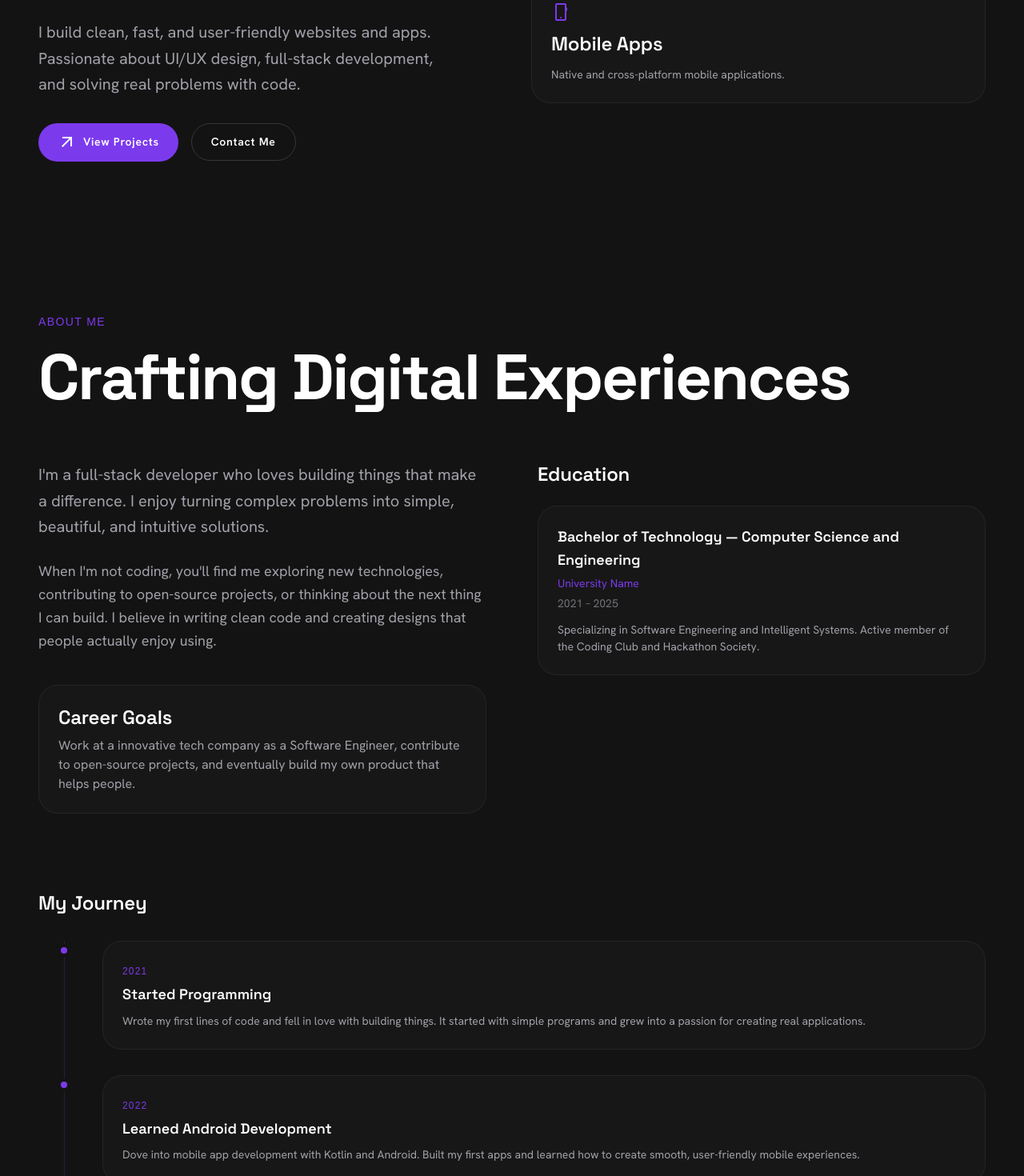
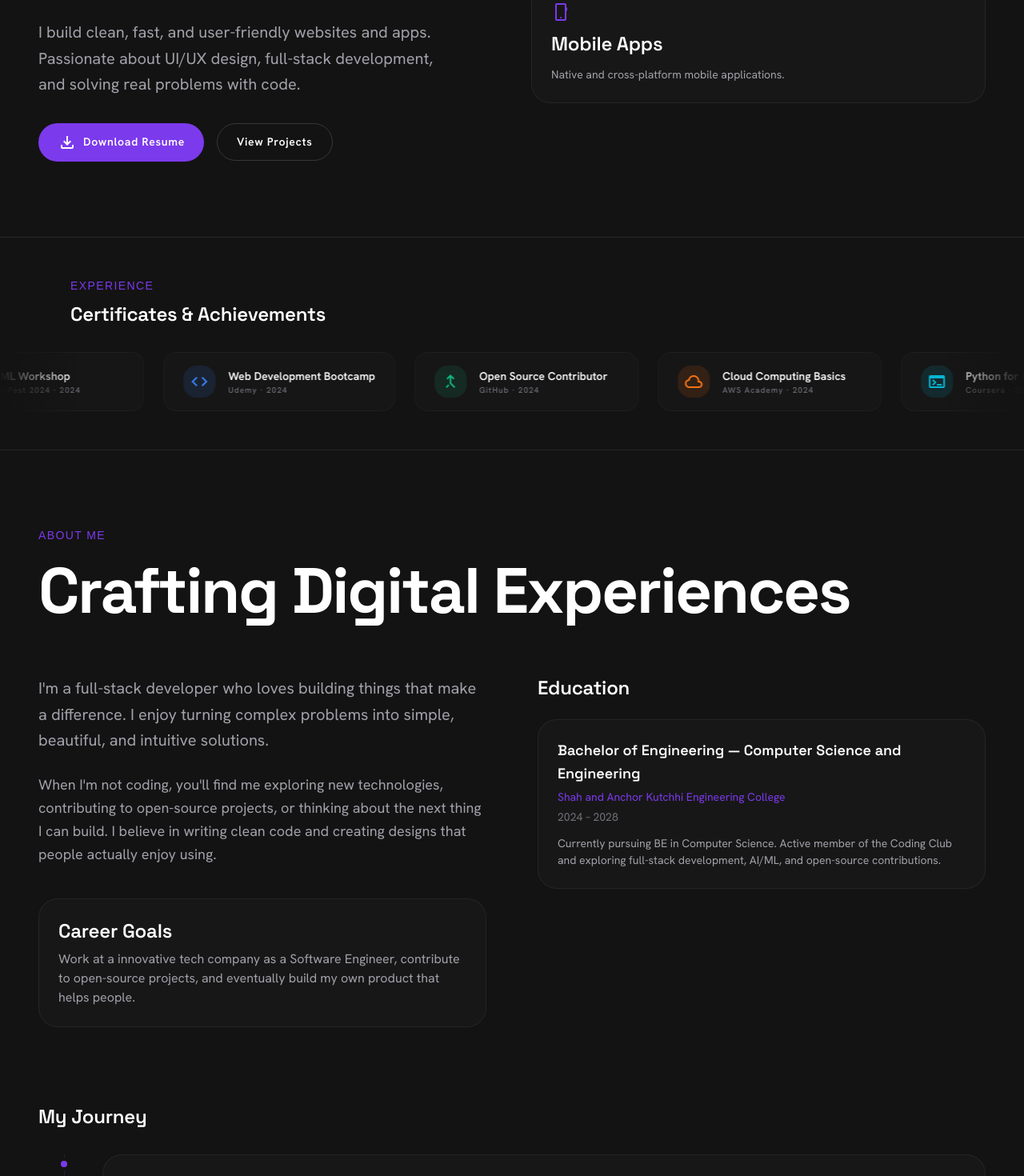
Before and after one commit to srushti-dedaniya/Portfolio, a Next.js app: page / in a window 1280 px wide. Shown: the part 504-1974 px from the top of the page at 80% size. Built offline with nearby package versions, Linux system fonts and the light colour scheme; a web font is replaced by a local one.

Commit message:
Add certificates marquee, project detail modal, update education/timeline

```diff
--- a/app/globals.css
+++ b/app/globals.css
@@ -191,6 +191,23 @@
   }
 }
 
+@keyframes scroll-left {
+  0% {
+    transform: translateX(0);
+  }
+  100% {
+    transform: translateX(-50%);
+  }
+}
+
 .scroll-reveal {
   animation: scroll-reveal 0.6s ease-out forwards;
 }
+
+.animate-scroll {
+  animation: scroll-left 30s linear infinite;
+}
+
+.animate-scroll:hover {
+  animation-play-state: paused;
+}
--- a/app/page.tsx
+++ b/app/page.tsx
@@ -1,4 +1,5 @@
 import Hero from "@/components/home/Hero";
+import CertificatesMarquee from "@/components/home/CertificatesMarquee";
 import AboutSection from "@/components/home/AboutSection";
 import ProjectsSection from "@/components/home/ProjectsSection";
 import ContactSection from "@/components/home/ContactSection";
@@ -7,6 +8,7 @@ export default function Home() {
   return (
     <>
       <Hero />
+      <CertificatesMarquee />
       <AboutSection />
       <ProjectsSection />
       <ContactSection />
--- /dev/null
+++ b/components/home/CertificatesMarquee.tsx
@@ -0,0 +1,54 @@
+"use client";
+
+import { certificates } from "@/data/certificates";
+
+export default function CertificatesMarquee() {
+  const items = [...certificates, ...certificates];
+
+  return (
+    <section className="py-12 overflow-hidden border-y border-border">
+      <div className="max-w-container-max mx-auto px-6 md:px-12 mb-8">
+        <span className="text-accent font-label text-label-lg uppercase tracking-widest">
+          Experience
+        </span>
+        <h2 className="font-display text-display-sm text-primary mt-2">
+          Certificates & Achievements
+        </h2>
+      </div>
+
+      <div className="relative">
+        <div className="absolute left-0 top-0 bottom-0 w-24 bg-gradient-to-r from-background to-transparent z-10 pointer-events-none" />
+        <div className="absolute right-0 top-0 bottom-0 w-24 bg-gradient-to-l from-background to-transparent z-10 pointer-events-none" />
+
+        <div className="flex w-max animate-scroll">
+          {items.map((cert, index) => (
+            <div
+              key={`${cert.id}-${index}`}
+              className="glass-panel-sm px-6 py-4 mx-3 flex items-center gap-4 flex-shrink-0 hover:border-accent/30 transition-all duration-300 min-w-[280px]"
+            >
+              <div
+                className="w-10 h-10 rounded-lg flex items-center justify-center flex-shrink-0"
+                style={{ backgroundColor: `${cert.color}20` }}
+              >
+                <span
+                  className="material-symbols-outlined text-xl"
+                  style={{ color: cert.color }}
+                >
+                  {cert.icon}
+                </span>
+              </div>
+              <div className="flex flex-col">
+                <span className="text-primary text-body-sm font-semibold whitespace-nowrap">
+                  {cert.title}
+                </span>
+                <span className="text-muted text-label-sm whitespace-nowrap">
+                  {cert.issuer} · {cert.date}
+                </span>
+              </div>
+            </div>
+          ))}
+        </div>
+      </div>
+    </section>
+  );
+}
--- a/components/home/Hero.tsx
+++ b/components/home/Hero.tsx
@@ -43,14 +43,14 @@ export default function Hero() {
               variants={fadeInUp}
               className="flex flex-wrap items-center gap-4"
             >
-              <a href="#projects" className="btn-primary">
+              <a href="/resume/Srushti_Dedaniya_Resume.pdf" download className="btn-primary">
                 <span className="material-symbols-outlined text-lg">
-                  arrow_outward
+                  download
                 </span>
+                Download Resume
+              </a>
+              <a href="#projects" className="btn-outline">
                 View Projects
-              </a>
-              <a href="#contact" className="btn-outline">
-                Contact Me
               </a>
             </motion.div>
           </div>
--- /dev/null
+++ b/components/home/ProjectModal.tsx
@@ -0,0 +1,175 @@
+"use client";
+
+import { useEffect } from "react";
+import { motion, AnimatePresence } from "framer-motion";
+import { Project } from "@/types/project";
+
+interface ProjectModalProps {
+  project: Project | null;
+  onClose: () => void;
+}
+
+const colorMap = {
+  blue: "from-blue-500/20 to-blue-600/5",
+  purple: "from-purple-500/20 to-purple-600/5",
+  red: "from-red-500/20 to-red-600/5",
+  emerald: "from-emerald-500/20 to-emerald-600/5",
+};
+
+const statusColorMap = {
+  Live: "bg-emerald-500/20 text-emerald-400",
+  "In Development": "bg-amber-500/20 text-amber-400",
+  Completed: "bg-accent/20 text-accent",
+};
+
+export default function ProjectModal({ project, onClose }: ProjectModalProps) {
+  useEffect(() => {
+    if (project) {
+      document.body.style.overflow = "hidden";
+    } else {
+      document.body.style.overflow = "";
+    }
+    return () => {
+      document.body.style.overflow = "";
+    };
+  }, [project]);
+
+  useEffect(() => {
+    const handleEsc = (e: KeyboardEvent) => {
+      if (e.key === "Escape") onClose();
+    };
+    window.addEventListener("keydown", handleEsc);
+    return () => window.removeEventListener("keydown", handleEsc);
+  }, [onClose]);
+
+  return (
+    <AnimatePresence>
+      {project && (
+        <motion.div
+          className="fixed inset-0 z-[100] flex items-center justify-center p-4 md:p-8"
+          initial={{ opacity: 0 }}
+          animate={{ opacity: 1 }}
+          exit={{ opacity: 0 }}
+          transition={{ duration: 0.2 }}
+        >
+          <div
+            className="absolute inset-0 bg-black/70 backdrop-blur-sm"
+            onClick={onClose}
+          />
+
+          <motion.div
+            className="relative glass-panel w-full max-w-3xl max-h-[90vh] overflow-y-auto"
+            initial={{ opacity: 0, scale: 0.95, y: 20 }}
+            animate={{ opacity: 1, scale: 1, y: 0 }}
+            exit={{ opacity: 0, scale: 0.95, y: 20 }}
+            transition={{ duration: 0.3, ease: [0.4, 0, 0.2, 1] }}
+          >
+            <button
+              onClick={onClose}
+              className="absolute top-4 right-4 z-10 w-10 h-10 rounded-full bg-background/80 backdrop-blur-sm flex items-center justify-center text-secondary hover:text-primary hover:bg-surface-light transition-all duration-200"
+            >
+              <span className="material-symbols-outlined">close</span>
+            </button>
+
+            {project.imageUrl ? (
+              <div
+                className={`h-56 md:h-72 bg-cover bg-center bg-gradient-to-br ${colorMap[project.color]}`}
+                style={{ backgroundImage: `url('${project.imageUrl}')` }}
+              />
+            ) : (
+              <div
+                className={`h-56 md:h-72 bg-gradient-to-br ${colorMap[project.color]} flex items-center justify-center`}
+              >
+                <span className="material-symbols-outlined text-7xl text-white/15">
+                  deployed_code
+                </span>
+              </div>
+            )}
+
+            <div className="p-8 flex flex-col gap-6">
+              <div className="flex items-center gap-3 flex-wrap">
+                {project.status && (
+                  <span
+                    className={`px-3 py-1 rounded-full text-xs font-medium ${
+                      statusColorMap[project.status]
+                    }`}
+                  >
+                    {project.status}
+                  </span>
+                )}
+                <span className="text-muted text-body-sm">
+                  {project.category}
+                </span>
+              </div>
+
+              <h2 className="font-display text-display-md text-primary">
+                {project.title}
+              </h2>
+
+              <p className="text-secondary text-body-lg leading-relaxed">
+                {project.longDescription || project.description}
+              </p>
+
+              {project.stats && (
+                <div className="flex gap-6">
+                  {project.stats.map((stat) => (
+                    <div key={stat.label} className="glass-panel-sm px-5 py-3 text-center">
+                      <span className="text-accent font-display text-body-lg font-bold block">
+                        {stat.value}
+                      </span>
+                      <span className="text-muted text-label-sm">
+                        {stat.label}
+                      </span>
+                    </div>
+                  ))}
+                </div>
+              )}
+
+              <div>
+                <span className="text-muted text-label-md uppercase tracking-widest block mb-3">
+                  Tech Stack
+                </span>
+                <div className="flex flex-wrap gap-2">
+                  {project.techStack.map((tech) => (
+                    <span key={tech} className="tech-pill text-sm">
+                      {tech}
+                    </span>
+                  ))}
+                </div>
+              </div>
+
+              <div className="flex gap-3 pt-2">
+                {project.liveUrl && (
+                  <a
+                    href={project.liveUrl}
+                    target="_blank"
+                    rel="noopener noreferrer"
+                    className="btn-primary"
+                  >
+                    <span className="material-symbols-outlined text-lg">
+                      arrow_outward
+                    </span>
+                    Live Demo
+                  </a>
+                )}
+                {project.githubUrl && (
+                  <a
+                    href={project.githubUrl}
+                    target="_blank"
+                    rel="noopener noreferrer"
+                    className="btn-outline"
+                  >
+                    <span className="material-symbols-outlined text-lg">
+                      code
+                    </span>
+                    GitHub
+                  </a>
+                )}
+              </div>
+            </div>
+          </motion.div>
+        </motion.div>
+      )}
+    </AnimatePresence>
+  );
+}
--- a/components/home/ProjectsSection.tsx
+++ b/components/home/ProjectsSection.tsx
@@ -1,8 +1,11 @@
 "use client";
 
+import { useState } from "react";
 import { motion } from "framer-motion";
 import { staggerContainer, fadeInUp } from "@/lib/animations";
 import { projects } from "@/data/projects";
+import { Project } from "@/types/project";
+import ProjectModal from "./ProjectModal";
 
 const colorMap = {
   blue: "from-blue-500/20 to-blue-600/5",
@@ -18,7 +21,10 @@ const statusColorMap = {
 };
 
 export default function ProjectsSection() {
+  const [selectedProject, setSelectedProject] = useState<Project | null>(null);
+
   return (
+    <>
       <section id="projects" className="py-24 px-6 md:px-12">
         <motion.div
           className="max-w-container-max mx-auto"
@@ -41,13 +47,14 @@ export default function ProjectsSection() {
               <motion.article
                 key={project.id}
                 variants={fadeInUp}
-              className={`bento-card overflow-hidden flex flex-col ${
+                onClick={() => setSelectedProject(project)}
+                className={`bento-card overflow-hidden flex flex-col cursor-pointer group ${
                   index === 0 ? "md:row-span-2" : ""
                 }`}
               >
                 {project.imageUrl ? (
                   <div
-                  className={`h-48 md:h-64 bg-cover bg-center bg-gradient-to-br ${
+                    className={`h-48 md:h-64 bg-cover bg-center bg-gradient-to-br transition-transform duration-500 group-hover:scale-105 ${
                       colorMap[project.color]
                     }`}
                     style={{ backgroundImage: `url('${project.imageUrl}')` }}
@@ -111,33 +118,11 @@ export default function ProjectsSection() {
                     </div>
                   )}
 
-                <div className="flex gap-3 mt-2">
-                  {project.liveUrl && (
-                    <a
-                      href={project.liveUrl}
-                      target="_blank"
-                      rel="noopener noreferrer"
-                      className="btn-primary text-sm py-2 px-4"
-                    >
-                      <span className="material-symbols-outlined text-lg">
-                        arrow_outward
+                  <div className="flex items-center gap-2 text-accent text-body-sm mt-2 font-medium">
+                    <span>View Details</span>
+                    <span className="material-symbols-outlined text-lg group-hover:translate-x-1 transition-transform">
+                      arrow_forward
                     </span>
-                      Live Demo
-                    </a>
-                  )}
-                  {project.githubUrl && (
-                    <a
-                      href={project.githubUrl}
-                      target="_blank"
-                      rel="noopener noreferrer"
-                      className="btn-outline text-sm py-2 px-4"
-                    >
-                      <span className="material-symbols-outlined text-lg">
-                        code
-                      </span>
-                      GitHub
-                    </a>
-                  )}
                   </div>
                 </div>
               </motion.article>
@@ -145,5 +130,11 @@ export default function ProjectsSection() {
           </div>
         </motion.div>
       </section>
+
+      <ProjectModal
+        project={selectedProject}
+        onClose={() => setSelectedProject(null)}
+      />
+    </>
   );
 }
--- a/components/layout/Navbar.tsx
+++ b/components/layout/Navbar.tsx
@@ -33,8 +33,8 @@ export default function Navbar() {
             href="#contact"
             className="hidden md:inline-flex btn-primary text-sm"
           >
-            <span className="material-symbols-outlined text-lg">send</span>
-            Hire Me
+            <span className="material-symbols-outlined text-lg">mail</span>
+            Contact Me
           </a>
 
           <button
@@ -65,8 +65,8 @@ export default function Navbar() {
             onClick={() => setMobileOpen(false)}
             className="btn-primary mt-4"
           >
-            <span className="material-symbols-outlined text-lg">send</span>
-            Hire Me
+            <span className="material-symbols-outlined text-lg">mail</span>
+            Contact Me
           </a>
         </div>
       )}
--- /dev/null
+++ b/data/certificates.ts
@@ -0,0 +1,59 @@
+export interface Certificate {
+  id: string;
+  title: string;
+  issuer: string;
+  date: string;
+  icon: string;
+  color: string;
+}
+
+export const certificates: Certificate[] = [
+  {
+    id: "1",
+    title: "Hackathon Winner",
+    issuer: "State-level Hackathon",
+    date: "2024",
+    icon: "emoji_events",
+    color: "#F59E0B",
+  },
+  {
+    id: "2",
+    title: "AI/ML Workshop",
+    issuer: "Tech Fest 2024",
+    date: "2024",
+    icon: "smart_toy",
+    color: "#8B5CF6",
+  },
+  {
+    id: "3",
+    title: "Web Development Bootcamp",
+    issuer: "Udemy",
+    date: "2024",
+    icon: "code",
+    color: "#3B82F6",
+  },
+  {
+    id: "4",
+    title: "Open Source Contributor",
+    issuer: "GitHub",
+    date: "2024",
+    icon: "merge_type",
+    color: "#10B981",
+  },
+  {
+    id: "5",
+    title: "Cloud Computing Basics",
+    issuer: "AWS Academy",
+    date: "2024",
+    icon: "cloud",
+    color: "#F97316",
+  },
+  {
+    id: "6",
+    title: "Python for Data Science",
+    issuer: "Coursera",
+    date: "2023",
+    icon: "terminal",
+    color: "#06B6D4",
+  },
+];
--- a/data/education.ts
+++ b/data/education.ts
@@ -2,12 +2,12 @@ import { Education } from "@/types/project";
 
 export const education: Education[] = [
   {
-    institution: "University Name",
-    degree: "Bachelor of Technology",
+    institution: "Shah and Anchor Kutchhi Engineering College",
+    degree: "Bachelor of Engineering",
     field: "Computer Science and Engineering",
-    startDate: "2021",
-    endDate: "2025",
+    startDate: "2024",
+    endDate: "2028",
     description:
-      "Specializing in Software Engineering and Intelligent Systems. Active member of the Coding Club and Hackathon Society.",
+      "Currently pursuing BE in Computer Science. Active member of the Coding Club and exploring full-stack development, AI/ML, and open-source contributions.",
   },
 ];
--- a/data/timeline.ts
+++ b/data/timeline.ts
@@ -2,38 +2,31 @@ import { TimelineEvent } from "@/types/project";
 
 export const timeline: TimelineEvent[] = [
   {
-    year: "2021",
+    year: "2022",
+    title: "Completed 10th Grade",
+    subtitle: "Foundation",
+    description:
+      "Built a strong foundation in science and mathematics. Discovered a keen interest in computers and logical thinking.",
+  },
+  {
+    year: "2024",
+    title: "Completed 12th Science",
+    subtitle: "Higher Secondary",
+    description:
+      "Completed 12th grade in the Science stream with Computer Science. Strengthened problem-solving skills and decided to pursue engineering in CS.",
+  },
+  {
+    year: "2024",
     title: "Started Programming",
     subtitle: "The Beginning",
     description:
-      "Wrote my first lines of code and fell in love with building things. It started with simple programs and grew into a passion for creating real applications.",
+      "Wrote my first lines of code and fell in love with building things. Started learning Python, C++, and the basics of web development.",
   },
   {
-    year: "2022",
-    title: "Learned Android Development",
-    subtitle: "Going Mobile",
-    description:
-      "Dove into mobile app development with Kotlin and Android. Built my first apps and learned how to create smooth, user-friendly mobile experiences.",
-  },
-  {
-    year: "2023",
+    year: "2025",
     title: "Full-Stack Web Development",
     subtitle: "Expanding Skills",
     description:
       "Moved beyond basics and started learning how to build complete web apps — databases, servers, and frontends. React, Node.js, and cloud technologies became my focus.",
   },
-  {
-    year: "2024",
-    title: "Building Real Products",
-    subtitle: "Shipping Projects",
-    description:
-      "Started building and launching actual products — from mobile apps to web platforms. Focused on making things that look good and work well for real users.",
-  },
-  {
-    year: "2025",
-    title: "Software Engineering",
-    subtitle: "Professional Growth",
-    description:
-      "Focused on building scalable, production-ready applications. Deepened expertise in system design, cloud architecture, and leading development teams.",
-  },
 ];
```
Lines whose indentation alone changed are shown as unchanged.
